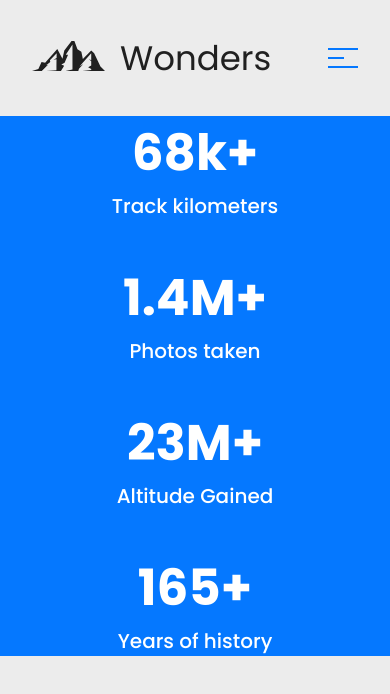
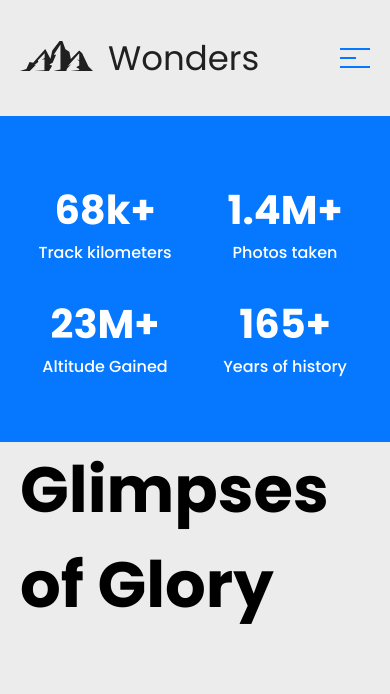
Before and after one commit to LiubovS-coder/wonders-landing, a plain HTML site: page index.html in a window 390 px wide. Drawn offline with Linux system fonts and the light colour scheme.

Commit message:
update: updating html and css files

```diff
--- a/index.html
+++ b/index.html
@@ -49,23 +49,27 @@
                 <div class="container bg-blue-train">
                     <div class="statistics-container">
                         <div class="statistics-element">
-                            <h1>68k+</h1>
-                            <h2>Track kilometers</h2>
+                            <h2>68k+</h2>
+                            <h3>Track kilometers</h3>
                         </div>
                         <div class="statistics-element">
-                            <h1>1.4M+</h1>
-                            <h2>Photos taken</h2>
+                            <h2>1.4M+</h2>
+                            <h3>Photos taken</h3>
                         </div>
                         <div class="statistics-element">
-                            <h1>23M+</h1>
-                            <h2>Altitude Gained</h2>
+                            <h2>23M+</h2>
+                            <h3>Altitude Gained</h3>
                         </div>
                         <div class="statistics-element">
-                            <h1>165+</h1>
-                            <h2>Years of history</h2>
+                            <h2>165+</h2>
+                            <h3>Years of history</h3>
                         </div>
                     </div>
-
+                </div>
+            </section>
+            <section>
+                <div class="container images-section">
+                    <h1>Glimpses of Glory</h1>
                 </div>
             </section>
         </main>
--- a/style.css
+++ b/style.css
@@ -162,6 +162,8 @@ body {
     flex-direction: row;
     align-items: center;
     justify-content: space-between;
+    padding-top: 60px;
+    padding-bottom: 60px;
 }
 
 .statistics-element {
@@ -169,14 +171,23 @@ body {
     height: 6.5625rem;
     width: 10.4375rem;
     text-align: center;
-    h1 {
+    h2 {
         font-size: 3.125rem;
         font-weight: 700;
     }
-    h2 {
+    h3 {
         font-size: 1.25rem;
         font-weight: 500;
     }
+}
+
+.images-section {
+
+}
+
+.images-section h1 {
+    font-size: 4rem;
+    font-weight: 700;
 }
 
 @media screen and (max-width: 1200px) {
@@ -205,7 +216,7 @@ body {
         display: flex;
     }
     .burger-menu nav {
-        gap: 96;
+        gap: 96px;
     }
     .burger-menu nav a {
         font-size: 3rem;
@@ -217,7 +228,8 @@ body {
         justify-content: center;
         align-items: flex-start;
         align-content: center;
-        padding: 0px;
+        padding-top: 64px;
+        padding-bottom: 64px;
         gap: 40px 128px;
 
         width: 100%;
@@ -227,6 +239,33 @@ body {
         flex: none;
         order: 0;
         flex-grow: 0;
+    }
+}
+
+@media screen and (max-width: 535px) {
+    .container {
+        padding-inline: 20px;
+    }
+    .bg-blue-train {
+        /*height: 380px;*/
+        width: 100%;
+    }
+    .statistics-container {
+        gap: 30px 43px;
+        /*padding: 30.5px 23px;*/
+    }
+    .statistics-element {
+        flex: none;
+        order: 0;
+        flex-grow: 0;
+        height: 84px;
+        width: 137px;
+        h2 {
+            font-size: 2.5rem;
+        }
+        h3 {
+            font-size: 1rem;
+        }
     }
 }
 
@@ -241,4 +280,34 @@ body {
     .burger-menu nav a {
         font-size: 1.25rem;
     }
+    .statistics-container {
+        display: flex;
+        flex-direction: row;
+        flex-wrap: wrap;
+        justify-content: center;
+        align-items: center;
+        align-content: center;
+        padding-top: 30.5px;
+        padding-bottom: 30.5px;
+        gap: 30px 10px;
+        margin: 0 auto;
+        /*width: 360px;*/
+        /*height: 259px;*/
+
+        width: 100%;
+        /*height: 100%;*/
+    }
+    .statistics-element {
+        flex: none;
+        order: 0;
+        flex-grow: 0;
+        height: 84px;
+        width: 137px;
+        h2 {
+            font-size: 2.5rem;
+        }
+        h3 {
+            font-size: 1rem;
+        }
+    }
 }
```
